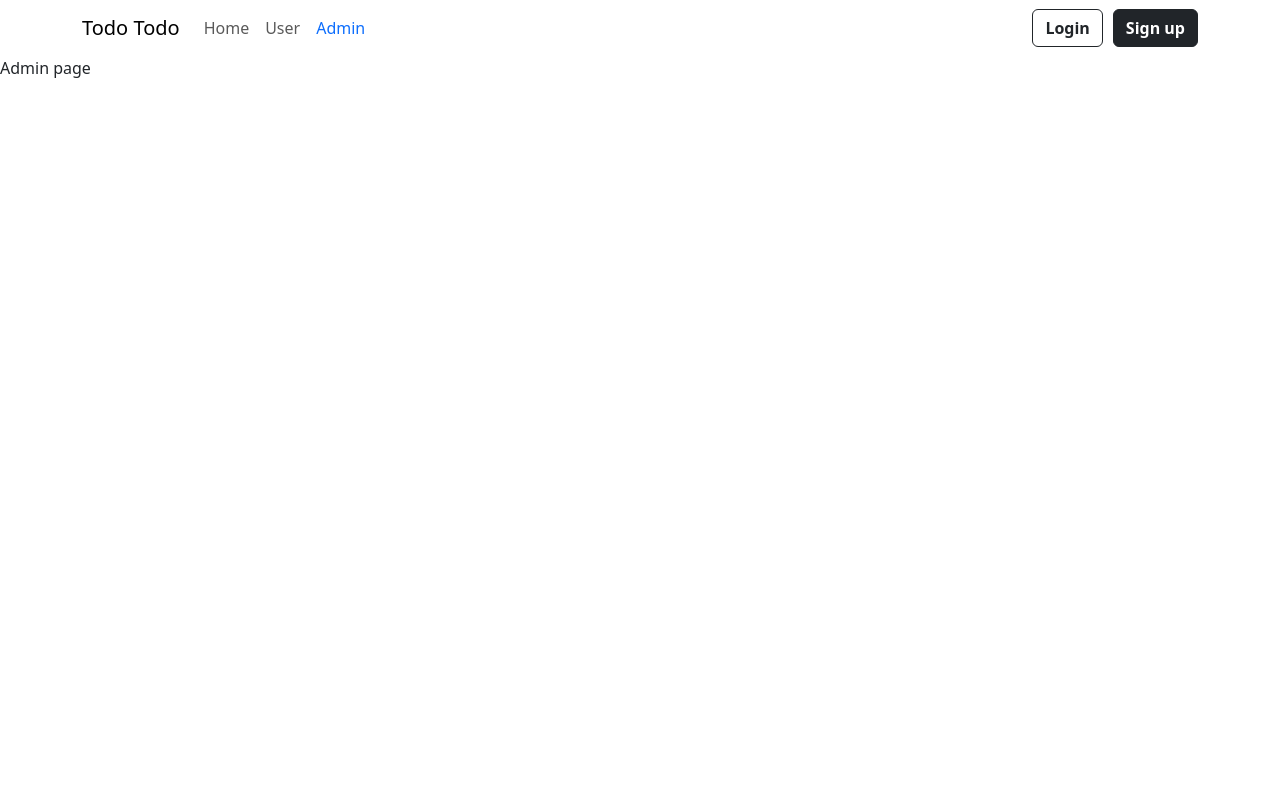
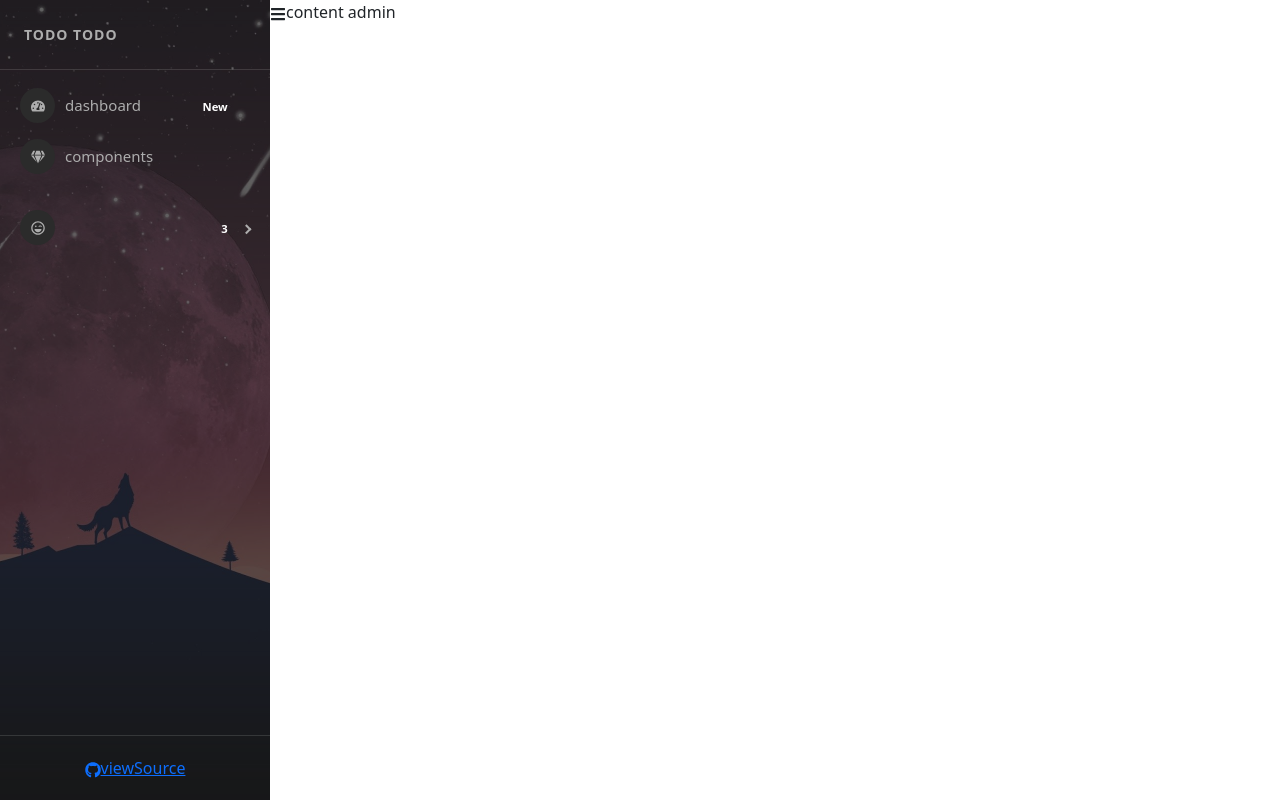
Before and after one commit to fantasiaferver/udemy-react-ultimate, a React (Create React App) app in the folder base-react-redux/: page /admins in a window 1280 px wide. Built offline with nearby package versions, Linux system fonts and the light colour scheme.

Commit message:
created sidebar

```diff
--- a/base-react-redux/package.json
+++ b/base-react-redux/package.json
@@ -10,6 +10,8 @@
     "react": "18.2.0",
     "react-bootstrap": "2.8.0",
     "react-dom": "18.2.0",
+    "react-icons": "4.4.0",
+    "react-pro-sidebar": "0.7.1",
     "react-redux": "8.0.1",
     "react-router-dom": "6.3.0",
     "react-scripts": "5.0.1",
--- a/base-react-redux/src/components/admin/Admin.js
+++ b/base-react-redux/src/components/admin/Admin.js
@@ -1,7 +1,18 @@
+import SideBar from "./SideBar"
+import '../../style/Admin.scss'
+import { FaBars } from 'react-icons/fa';
+import { useState } from "react";
 const Admin = () => {
+    const [collapsed, setCollapse] = useState(false)
     return (
-        <div>
-            Admin page
+        <div className="admin-container">
+            <div className="admin-sidebar">
+                <SideBar collapsed={collapsed} />
+            </div>
+            <div className="admin-content">
+                <FaBars onClick={() => { setCollapse(!collapsed) }} />
+                content admin
+            </div>
         </div>
     )
 }
--- /dev/null
+++ b/base-react-redux/src/components/admin/SideBar.js
@@ -0,0 +1,93 @@
+import 'react-pro-sidebar/dist/css/styles.css';
+import {
+    ProSidebar,
+    Menu,
+    MenuItem,
+    SubMenu,
+    SidebarHeader,
+    SidebarFooter,
+    SidebarContent,
+} from 'react-pro-sidebar';
+
+import { FaTachometerAlt, FaGem, FaList, FaGithub, FaRegLaughWink, FaHeart } from 'react-icons/fa';
+import sidebarBg from '../../assets/bg2.jpg';
+
+
+const SideBar = (props) => {
+    const { image, collapsed, toggled, handleToggleSidebar } = props;
+    return (
+        <>
+            <ProSidebar
+                image={sidebarBg}
+                collapsed={collapsed}
+                toggled={toggled}
+                breakPoint="md"
+                onToggle={handleToggleSidebar}
+            >
+                <SidebarHeader>
+                    <div
+                        style={{
+                            padding: '24px',
+                            textTransform: 'uppercase',
+                            fontWeight: 'bold',
+                            fontSize: 14,
+                            letterSpacing: '1px',
+                            overflow: 'hidden',
+                            textOverflow: 'ellipsis',
+                            whiteSpace: 'nowrap',
+                        }}
+                    >
+                        Todo Todo
+                    </div>
+                </SidebarHeader>
+
+                <SidebarContent>
+                    <Menu iconShape="circle">
+                        <MenuItem
+                            icon={<FaTachometerAlt />}
+                            suffix={<span className="badge red">New</span>}
+                        >
+                            dashboard
+                        </MenuItem>
+                        <MenuItem icon={<FaGem />}> components </MenuItem>
+                    </Menu>
+                    <Menu iconShape="circle">
+
+                        <SubMenu
+                            suffix={<span className="badge yellow">3</span>}
+                            icon={<FaRegLaughWink />}
+                        >
+                            <MenuItem> 1</MenuItem>
+                            <MenuItem> 2</MenuItem>
+                            <MenuItem> 3</MenuItem>
+                        </SubMenu>
+
+                    </Menu>
+                </SidebarContent>
+
+                <SidebarFooter style={{ textAlign: 'center' }}>
+                    <div
+                        className="sidebar-btn-wrapper"
+                        style={{
+                            padding: '20px 24px',
+                        }}
+                    >
+                        <a
+                            href="https://github.com/azouaoui-med/react-pro-sidebar"
+                            target="_blank"
+                            className="sidebar-btn"
+                            rel="noopener noreferrer"
+                        >
+                            <FaGithub />
+                            <span style={{ whiteSpace: 'nowrap', textOverflow: 'ellipsis', overflow: 'hidden' }}>
+                                viewSource
+                            </span>
+                        </a>
+                    </div>
+                </SidebarFooter>
+            </ProSidebar>
+        </>
+    )
+}
+
+export default SideBar;
--- a/base-react-redux/src/index.js
+++ b/base-react-redux/src/index.js
@@ -22,8 +22,8 @@
         <Route path="" element={<App />}>
           <Route path="home" element={<Home />} />
           <Route path="users" element={<User />} />
-          <Route path="admins" element={<Admin />} />
         </Route>
+        <Route path="admins" element={<Admin />} />
       </Routes>
     </BrowserRouter>
   </Provider>
--- /dev/null
+++ b/base-react-redux/src/style/Admin.scss
@@ -0,0 +1,9 @@
+.admin-container {
+    display: flex;
+
+    .admin-sidebar {
+        .pro-sidebar {
+            height: 100vh !important;
+        }
+    }
+}
```
Also changed, not shown: base-react-redux/src/assets/bg2.jpg (added), 1 other file (tests, documents, lock files or other folders).
